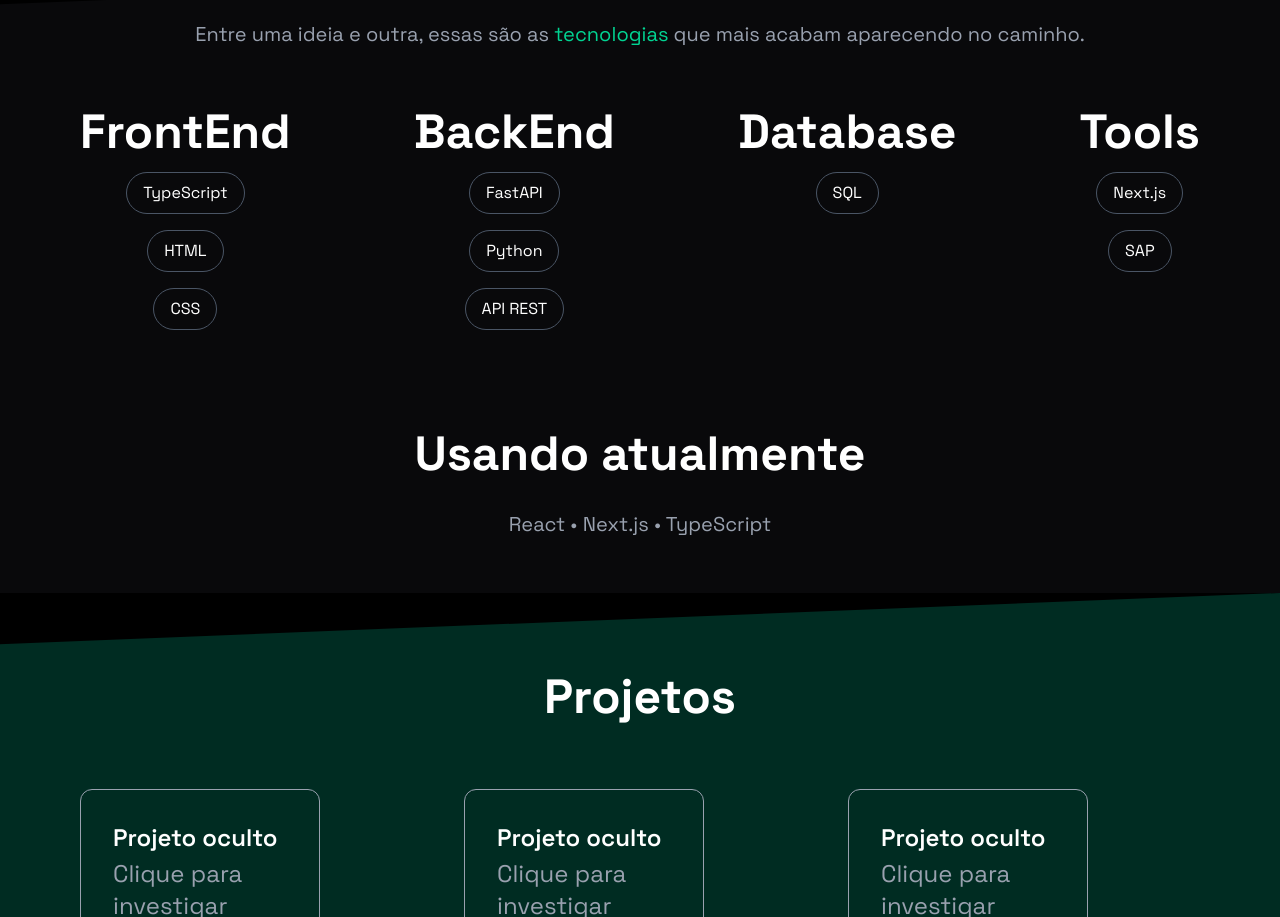
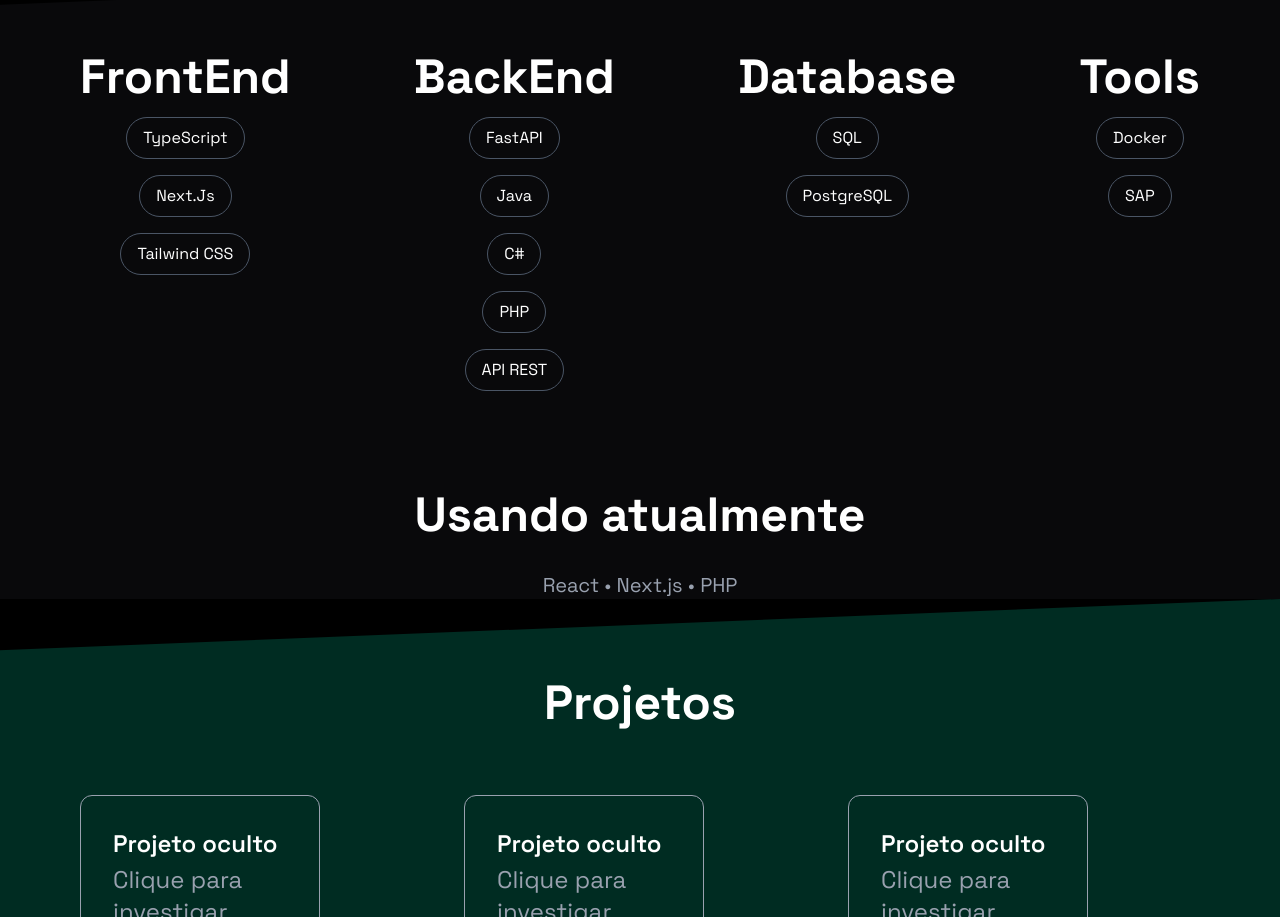
Before and after one commit to ChristianHsasaoka/Portfolio, a Next.js app: page /Portfolio/ in a window 1280 px wide. Shown: the part 1327-2244 px from the top of the page. Built offline with nearby package versions, Linux system fonts and the light colour scheme.

Commit message:
alterações sobre ferramentas usadas

```diff
--- a/app/page.tsx
+++ b/app/page.tsx
@@ -355,7 +355,7 @@ export default function Home() {
             viewport={{ once: false }}
             className="px-4 py-2 border border-gray-600 rounded-full"
           >
-            HTML
+            Next.Js
           </motion.span>
 
           <motion.span
@@ -365,7 +365,7 @@ export default function Home() {
             viewport={{ once: false }}
             className="px-4 py-2 border border-gray-600 rounded-full"
           >
-            CSS
+            Tailwind CSS
           </motion.span>
 
         </div>
@@ -398,7 +398,27 @@ export default function Home() {
             viewport={{ once: false }}
             className="px-4 py-2 border border-gray-600 rounded-full"
           >
-            Python
+            Java
+          </motion.span>
+
+          <motion.span
+            initial={{ opacity: 0, y: 50 }}
+            whileInView={{ opacity: 1, y: 0 }}
+            transition={{ duration: 0.9, delay: 0.3 }}
+            viewport={{ once: false }}
+            className="px-4 py-2 border border-gray-600 rounded-full"
+          >
+            C#
+          </motion.span>
+
+          <motion.span
+            initial={{ opacity: 0, y: 50 }}
+            whileInView={{ opacity: 1, y: 0 }}
+            transition={{ duration: 0.9, delay: 0.3 }}
+            viewport={{ once: false }}
+            className="px-4 py-2 border border-gray-600 rounded-full"
+          >
+            PHP
           </motion.span>
 
           <motion.span
@@ -433,6 +453,16 @@ export default function Home() {
           >
             SQL
           </motion.span>
+
+          <motion.span
+            initial={{ opacity: 0, y: 50 }}
+            whileInView={{ opacity: 1, y: 0 }}
+            transition={{ duration: 0.9, delay: 0.3 }}
+            viewport={{ once: false }}
+            className="px-4 py-2 border border-gray-600 rounded-full"
+          >
+            PostgreSQL
+          </motion.span>
         </div>
 
 
@@ -454,7 +484,7 @@ export default function Home() {
             viewport={{ once: false }}
             className="px-4 py-2 border border-gray-600 rounded-full"
           >
-            Next.js
+            Docker
           </motion.span>
 
           <motion.span
@@ -489,7 +519,7 @@ export default function Home() {
             viewport={{ once: false }}
             className="text-xl text-gray-400 mt-8 text-center"
           >
-            React • Next.js • TypeScript
+            React • Next.js • PHP
           </motion.p>
       </div>
       </section>
```
